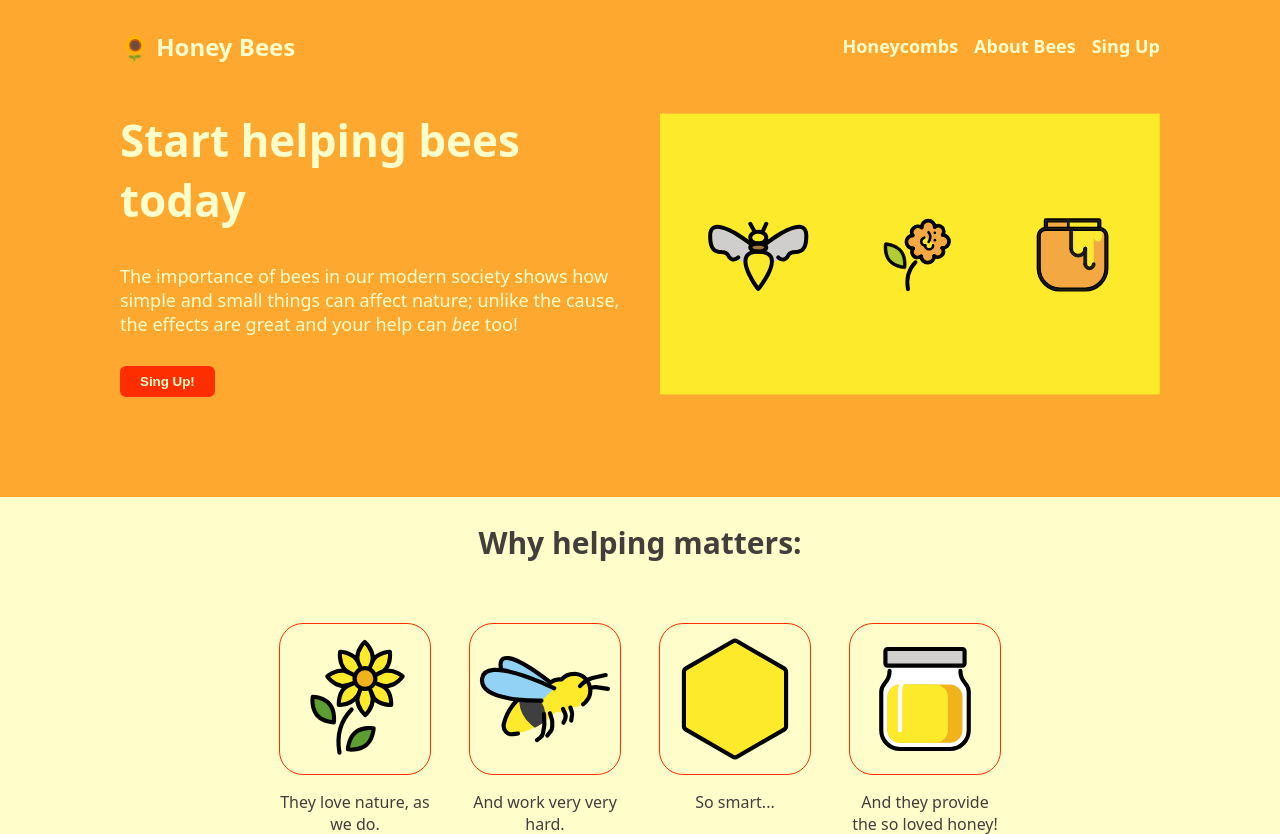
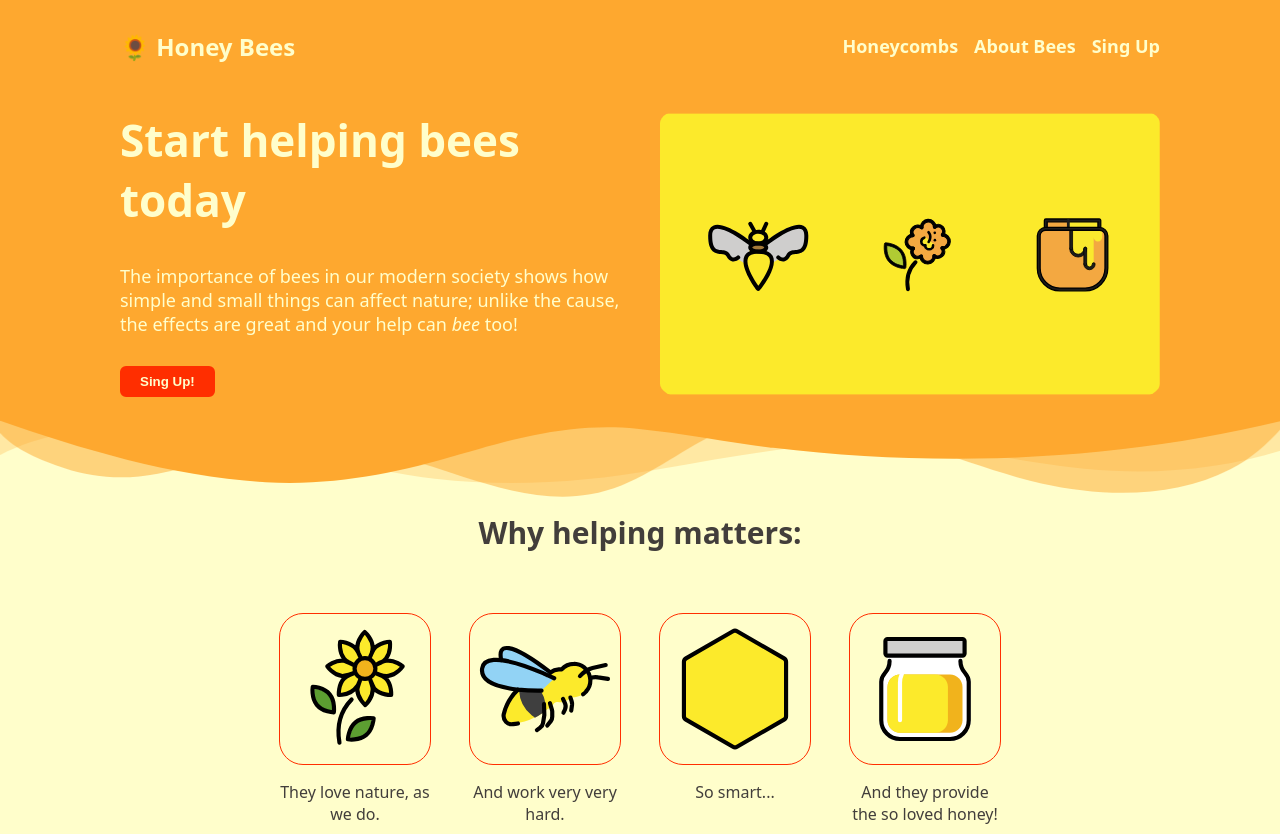
Before and after one commit to henry4666/landing-page, a plain HTML site: page index.html in a window 1280 px wide. Shown: the top 834 px of the page. Drawn offline with Linux system fonts and the light colour scheme.

Commit message:
add wave-divider style update

```diff
--- a/index.html
+++ b/index.html
@@ -36,6 +36,14 @@
     </section>
 
     <section class="info">
+        <div class="wave-divider">
+            <svg data-name="Layer 1" xmlns="http://www.w3.org/2000/svg" viewBox="0 0 1200 120" preserveAspectRatio="none">
+                <path d="M0,0V46.29c47.79,22.2,103.59,32.17,158,28,70.36-5.37,136.33-33.31,206.8-37.5C438.64,32.43,512.34,53.67,583,72.05c69.27,18,138.3,24.88,209.4,13.08,36.15-6,69.85-17.84,104.45-29.34C989.49,25,1113-14.29,1200,52.47V0Z" opacity=".25" class="shape-fill"></path>
+                <path d="M0,0V15.81C13,36.92,27.64,56.86,47.69,72.05,99.41,111.27,165,111,224.58,91.58c31.15-10.15,60.09-26.07,89.67-39.8,40.92-19,84.73-46,130.83-49.67,36.26-2.85,70.9,9.42,98.6,31.56,31.77,25.39,62.32,62,103.63,73,40.44,10.79,81.35-6.69,119.13-24.28s75.16-39,116.92-43.05c59.73-5.85,113.28,22.88,168.9,38.84,30.2,8.66,59,6.17,87.09-7.5,22.43-10.89,48-26.93,60.65-49.24V0Z" opacity=".5" class="shape-fill"></path>
+                <path d="M0,0V5.63C149.93,59,314.09,71.32,475.83,42.57c43-7.64,84.23-20.12,127.61-26.46,59-8.63,112.48,12.24,165.56,35.4C827.93,77.22,886,95.24,951.2,90c86.53-7,172.46-45.71,248.8-84.81V0Z" class="shape-fill"></path>
+            </svg>
+        </div>
+
         <h1>Why helping matters:</h1>
         <div class="container">
             <div>
--- a/style.css
+++ b/style.css
@@ -50,7 +50,7 @@ button:hover {
 }
 
 .cover {
-    padding: 18px 120px 100px;
+    padding: 18px 120px 20px;
     gap: 40px;
     display: flex;
     color: #FFFECB;
@@ -76,9 +76,15 @@ button:hover {
 
 .cover img {
     max-width: 500px;
+    border-radius: 4.6%;
 }
 
 .info {
+
+    /* for the .wave-divider-divider */
+    position: relative;
+    padding-top: 70px;
+
     display: flex;
     flex-direction: column;
     color: #423E3B;
@@ -182,3 +188,24 @@ blockquote footer {
     align-items: center;
     padding: 40px 120px;
 }
+
+.wave-divider {
+    position: absolute;
+    top: 0;
+    left: 0;
+    width: 100%;
+    overflow: hidden;
+    line-height: 0;
+}
+
+.wave-divider svg {
+    position: relative;
+    display: block;
+    width: calc(100% + 1.3px);
+    height: 87px;
+    transform: rotateY(180deg);
+}
+
+.wave-divider .shape-fill {
+    fill: #FEA82F;
+}
```
